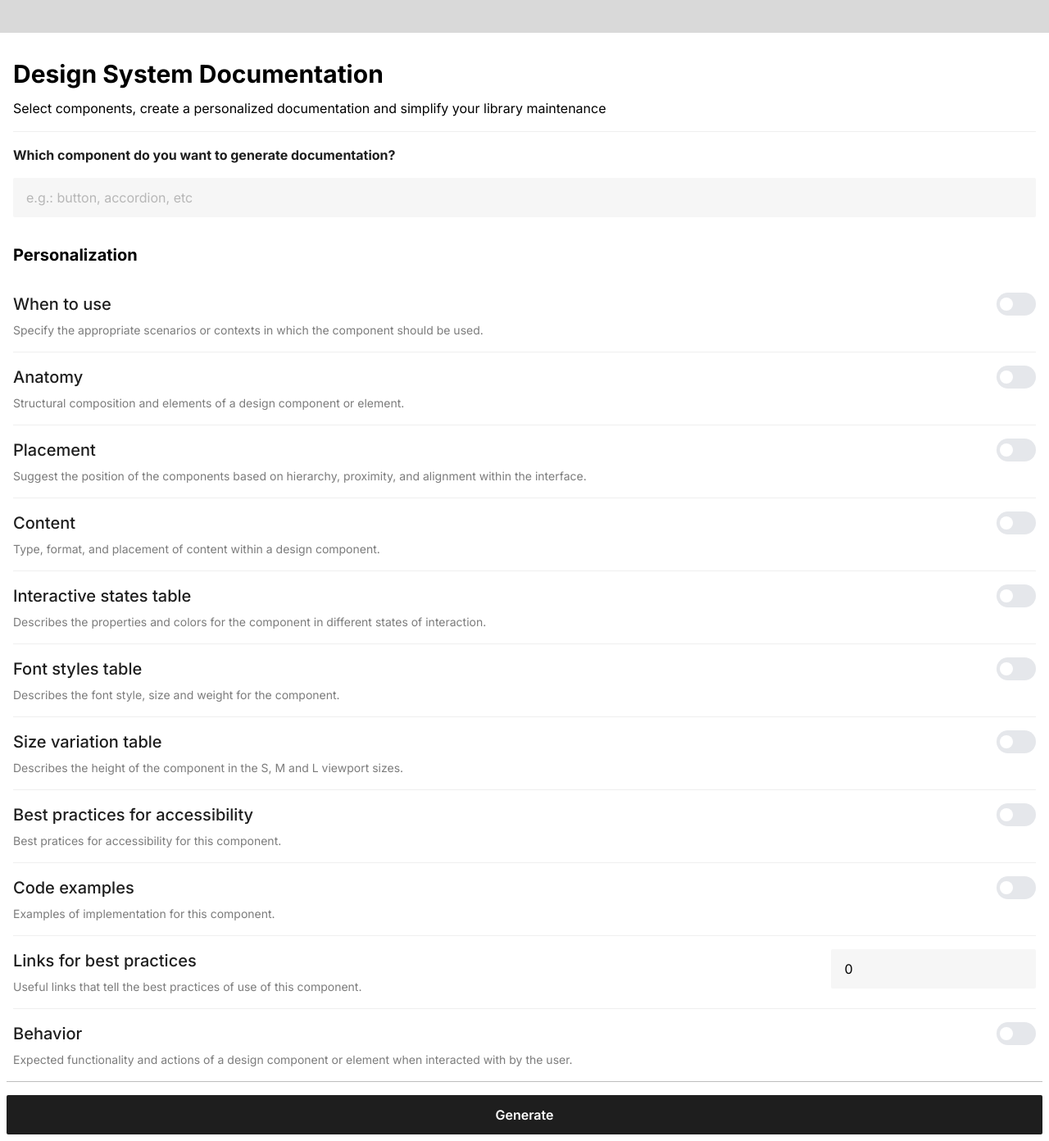
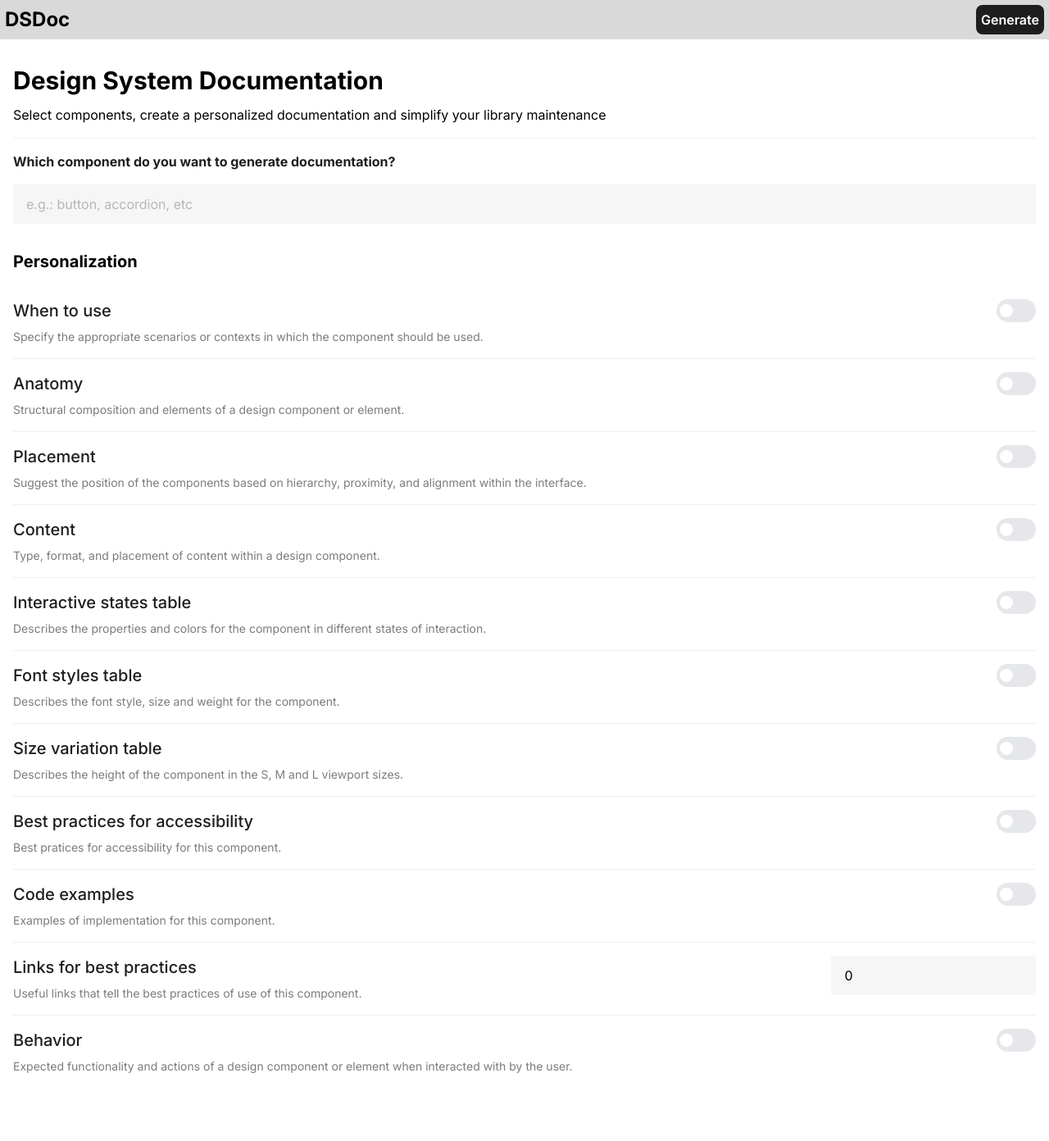
Before and after one commit to dejardim/dsdoc, a React (Create React App) app: page / in a window 1280 px wide. Shown: the whole page at 82% size. After the commit the page ends 1311 px from the top, so only its background shows below. Built offline with nearby package versions, Linux system fonts and the light colour scheme.

Commit message:
feat: adding copy button and adjusting layout

```diff
--- a/package.json
+++ b/package.json
@@ -10,10 +10,12 @@
     "@types/jest": "^27.0.1",
     "@types/node": "^16.7.13",
     "@types/react": "^18.0.0",
+    "@types/react-copy-to-clipboard": "^5.0.4",
     "@types/react-dom": "^18.0.0",
     "@uiw/react-markdown-editor": "^5.11.1",
     "axios": "^1.3.4",
     "react": "^18.2.0",
+    "react-copy-to-clipboard": "^5.1.0",
     "react-dom": "^18.2.0",
     "react-query": "^3.39.3",
     "react-router-dom": "^6.10.0",
--- a/src/components/GenerateButton.tsx
+++ b/src/components/GenerateButton.tsx
@@ -14,7 +14,6 @@ export const GenerateButton: React.FC<buttonProps> = (props) => {
     const response = await generateDoc(props.componentName, props.options, props.addOptions);
 
     setLoading(!loading);
-    console.log(response);
     navigate("/app", { state: response });
     /*
     * this.props.history.push({ pathname: '/app', state: response })
@@ -23,17 +22,10 @@ export const GenerateButton: React.FC<buttonProps> = (props) => {
   }
 
   return (
-    <>
-      <div className="mx-2">
-        <div className="mt-4 border-t" style={{ borderColor: "#BEBEBE" }} />
-      </div>
-      <div className="mx-2 mt-4 mb-2">
-        <button onClick={generate} className="bg-[#1E1E1E] h-12 w-full rounded-sm text-white font-semibold" disabled={props.componentName === ''}>
-          { !loading ? "Generate" : "" }
-          <ClipLoader color="#ffffff" loading={loading} />
-        </button>
-      </div>
-    </>
+    <button onClick={generate} className="bg-[#1E1E1E] rounded-lg text-white font-semibold p-1.5 flex items-center" disabled={props.componentName === ''}>
+      { !loading ? "Generate" : "" }
+      <ClipLoader size={30} color="#ffffff" loading={loading} />
+    </button>
   );
 };
 
--- a/src/components/PseudoNavBar.tsx
+++ b/src/components/PseudoNavBar.tsx
@@ -1,7 +1,14 @@
 import React from "react";
 
-export const PseudoNavBar: React.FC = () => {
+type NavProps = {
+  children?: React.ReactNode
+}
+
+export const PseudoNavBar: React.FC<NavProps> = (props) => {
   return (
-    <nav className="w-full h-10 mb-8 bg-[#D9D9D9]" />
+    <nav className="flex w-full h-12 mb-8 bg-[#D9D9D9] justify-between items-center p-1.5 sticky top-0 z-10">
+      <span className="text-2xl font-bold">DSDoc</span>
+      {props?.children}
+    </nav>
   );
 };
--- a/src/pages/AppPage/AppPage.tsx
+++ b/src/pages/AppPage/AppPage.tsx
@@ -1,18 +1,39 @@
 import React, { useState } from "react";
+import { useLocation } from "react-router-dom";
+
 import MarkdownEditor from "@uiw/react-markdown-editor";
-import { useLocation } from "react-router-dom";
+import { CopyToClipboard } from 'react-copy-to-clipboard';
+
 import { Content } from "../../components/Content";
+import { PseudoNavBar } from "../../components/PseudoNavBar";
 
 export const App: React.FC = () => {
   const location = useLocation()
   const { state } = location;
   const [docs, setDocs] = useState(state?.content);
+  const [copied, setCopied] = useState(false);
+
+  const copyTransition = () => {
+    setCopied(true);
+
+    setTimeout(() => {
+      setCopied(false);
+    }, 2000);
+  }
 
   return (
-    <div className="mx-auto" style={{maxWidth: '1280px'}}>
-      <Content>
-        <MarkdownEditor value={docs} onChange={(value, viewUpdate) => setDocs(value)} visible={true} />
-      </Content>
-    </div>
+    <>
+      <PseudoNavBar>
+        <CopyToClipboard text={docs} onCopy={copyTransition}>
+          <button className="bg-[#1E1E1E] p-1.5 font-semibold rounded-lg text-white">{ copied ? "Copied!" : "Copy documentation content" }</button>
+        </CopyToClipboard>
+      </PseudoNavBar>
+
+      <div className="mx-auto mb-8" style={{maxWidth: '1280px'}}>
+        <Content>
+          <MarkdownEditor value={docs} onChange={(value, viewUpdate) => setDocs(value)} visible={true} />
+        </Content>
+      </div>
+    </>
   );
 };
--- a/src/pages/HomePage/HomePage.tsx
+++ b/src/pages/HomePage/HomePage.tsx
@@ -29,7 +29,9 @@ export const Home: React.FC = () => {
 
   return (
     <>
-      <PseudoNavBar />
+      <PseudoNavBar>
+        <GenerateButton options={options} componentName={componentName} addOptions={addOptions} />
+      </PseudoNavBar>
 
       <div className="mx-auto" style={{maxWidth: '1280px'}}>
         <Content>
@@ -49,8 +51,6 @@ export const Home: React.FC = () => {
         </Content>
 
         <PersonalizationItems options={options} addOptions={addOptions} changeOptions={changeOptions} changeAddOptions={changeAddOptions} />
-
-        <GenerateButton options={options} componentName={componentName} addOptions={addOptions} />
       </div>
   </>
   );
```
Also changed, not shown: 1 other file (tests, documents, lock files or other folders).
